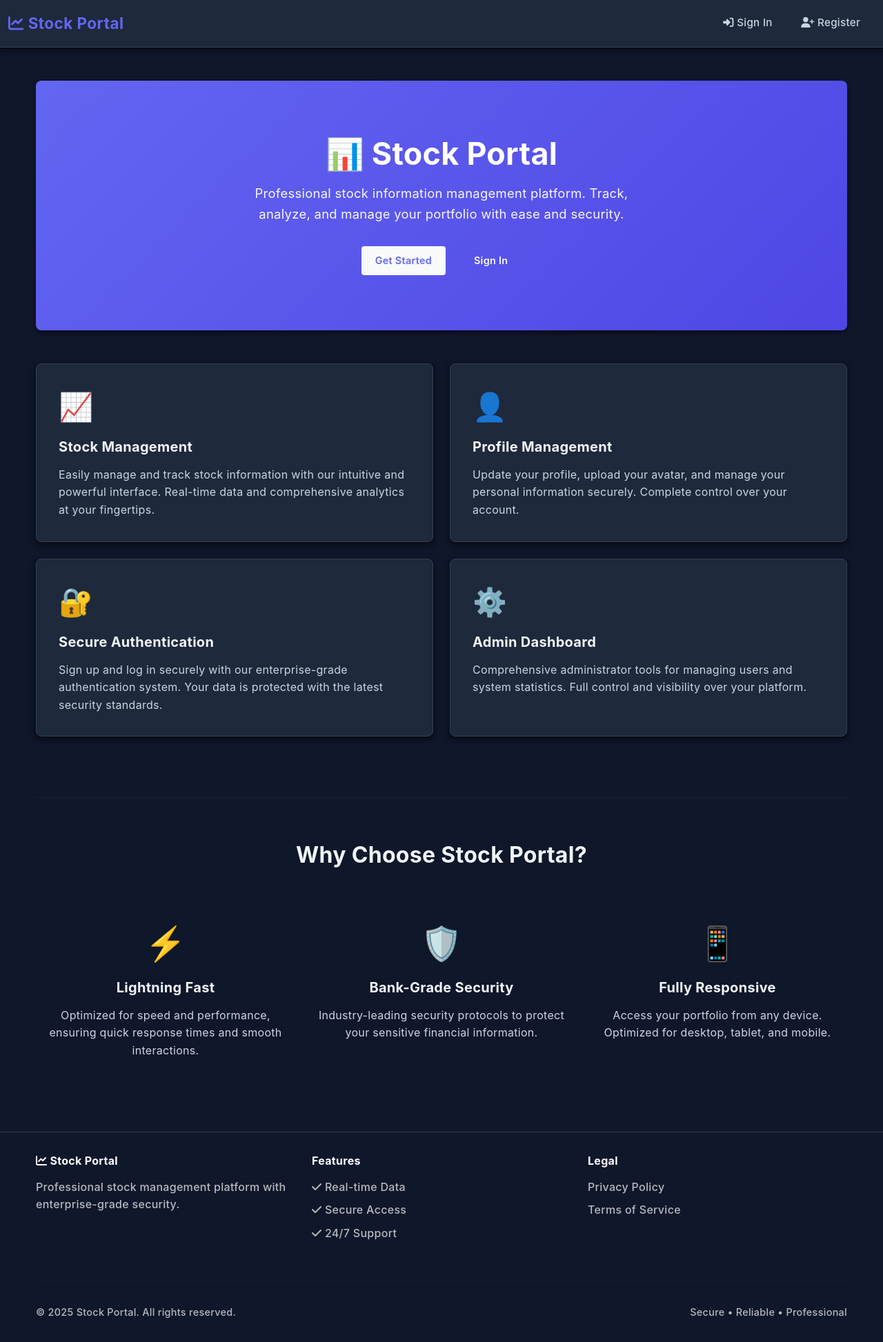
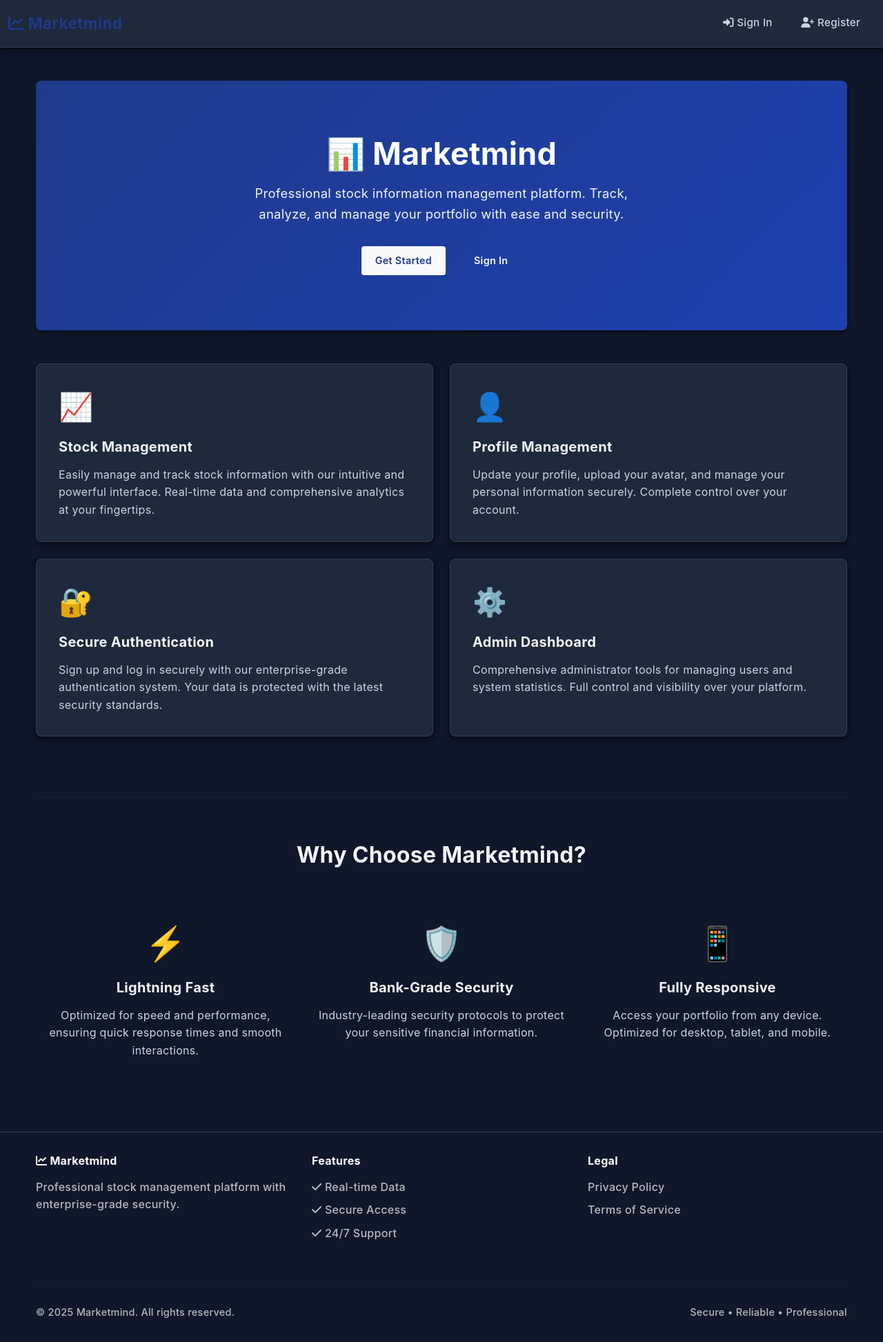
Before and after one commit to faizrp16/FYP, a Node server app: page / in a window 1280 px wide. Shown: the whole page at 69% size. Run offline with Node 20, Linux system fonts and the light colour scheme.

Commit message:
Change website name to Marketmind - Update all page titles and branding - Update navbar and footer - Change all references from Stock Portal to Marketmind

```diff
--- a/app.js
+++ b/app.js
@@ -90,7 +90,7 @@ ensureAdminExists();
 
 // Home
 app.get('/', (req, res) => {
-  res.render('home', { title: 'Stock Portal Home' });
+  res.render('home', { title: 'Marketmind Home' });
 });
 
 // Auth
--- a/public/css/styles.css
+++ b/public/css/styles.css
@@ -3,8 +3,8 @@
    =========================== */
 
 :root {
-  --primary-color: #6366f1;
-  --primary-dark: #4f46e5;
+  --primary-color: #1e3a8a;
+  --primary-dark: #1e40af;
   --secondary-color: #06b6d4;
   --success-color: #10b981;
   --danger-color: #ef4444;
@@ -174,13 +174,13 @@ a:hover {
 .btn-primary {
   background-color: var(--primary-color);
   color: white;
-  box-shadow: 0 1px 3px 0 rgba(26, 115, 232, 0.3);
+  box-shadow: 0 1px 3px 0 rgba(30, 58, 138, 0.3);
 }
 
 .btn-primary:hover {
   background-color: var(--primary-dark);
   transform: translateY(-1px);
-  box-shadow: 0 4px 8px 0 rgba(26, 115, 232, 0.3);
+  box-shadow: 0 4px 8px 0 rgba(30, 58, 138, 0.3);
 }
 
 .btn-primary:active {
@@ -294,7 +294,7 @@ a:hover {
    =========================== */
 
 .hero-section {
-  background: linear-gradient(135deg, #6366f1 0%, #4f46e5 100%);
+  background: linear-gradient(135deg, #1e3a8a 0%, #1e40af 100%);
   color: white;
   padding: 5rem 2rem;
   margin-bottom: 3rem;
--- a/views/home.ejs
+++ b/views/home.ejs
@@ -10,7 +10,7 @@
     <%- include('partials/messages') %>
 
     <div class="hero-section">
-      <h1>📊 Stock Portal</h1>
+      <h1>📊 Marketmind</h1>
       <p>Professional stock information management platform. Track, analyze, and manage your portfolio with ease and security.</p>
       <% if (!currentUser) { %>
         <div style="margin-top: 2rem;">
@@ -64,7 +64,7 @@
     <!-- Feature highlights -->
     <div class="row">
       <div class="col-12 mb-4">
-        <h2 style="text-align: center; color: var(--text-primary); margin-bottom: 3rem;">Why Choose Stock Portal?</h2>
+        <h2 style="text-align: center; color: var(--text-primary); margin-bottom: 3rem;">Why Choose Marketmind?</h2>
       </div>
     </div>
 
--- a/views/login.ejs
+++ b/views/login.ejs
@@ -2,7 +2,7 @@
 <html lang="en">
 <head>
   <%- include('partials/head') %>
-  <title>Login - Stock Portal</title>
+  <title>Login - Marketmind</title>
 </head>
 <body>
 
--- a/views/partials/footer.ejs
+++ b/views/partials/footer.ejs
@@ -3,7 +3,7 @@
     <div class="row">
       <div class="col-md-4 mb-3">
         <h6 style="color: white; margin-bottom: 1rem;">
-          <i class="fas fa-chart-line"></i> Stock Portal
+          <i class="fas fa-chart-line"></i> Marketmind
         </h6>
         <p style="margin: 0;">Professional stock management platform with enterprise-grade security.</p>
       </div>
@@ -22,7 +22,7 @@
     <hr style="border-color: rgba(255,255,255,0.1); margin: 2rem 0;">
     <div class="row align-items-center">
       <div class="col-md-6">
-        <p style="margin: 0; font-size: 0.9rem;">© 2025 Stock Portal. All rights reserved.</p>
+        <p style="margin: 0; font-size: 0.9rem;">© 2025 Marketmind. All rights reserved.</p>
       </div>
       <div class="col-md-6 text-end">
         <p style="margin: 0; font-size: 0.9rem;">Secure • Reliable • Professional</p>
--- a/views/partials/head.ejs
+++ b/views/partials/head.ejs
@@ -1,7 +1,7 @@
 <meta charset="UTF-8">
 <meta name="viewport" content="width=device-width, initial-scale=1.0">
 
-<title><%= title || "Stock Portal" %></title>
+<title><%= title || "Marketmind" %></title>
 
 <!-- Google Fonts for better typography -->
 <link href="https://fonts.googleapis.com/css2?family=Inter:wght@400;500;600;700&family=Roboto+Mono:wght@400;600&display=swap" rel="stylesheet">
--- a/views/partials/navbar.ejs
+++ b/views/partials/navbar.ejs
@@ -1,7 +1,7 @@
 <nav class="navbar navbar-expand-lg navbar-light sticky-top">
   <div class="container-fluid">
     <a class="navbar-brand" href="/">
-      <i class="fas fa-chart-line"></i> Stock Portal
+      <i class="fas fa-chart-line"></i> Marketmind
     </a>
     <button class="navbar-toggler" type="button" data-bs-toggle="collapse" data-bs-target="#navbarNav" aria-controls="navbarNav" aria-expanded="false" aria-label="Toggle navigation">
       <span class="navbar-toggler-icon"></span>
--- a/views/register.ejs
+++ b/views/register.ejs
@@ -2,7 +2,7 @@
 <html lang="en">
 <head>
   <%- include('partials/head') %>
-  <title>Register - Stock Portal</title>
+  <title>Register - Marketmind</title>
 </head>
 <body>
 
--- a/views/users_add.ejs
+++ b/views/users_add.ejs
@@ -2,7 +2,7 @@
 <html lang="en">
 <head>
   <%- include('partials/head') %>
-  <title>Add User - Stock Portal</title>
+  <title>Add User - Marketmind</title>
 </head>
 <body>
   <%- include('partials/navbar') %>
--- a/views/users_edit.ejs
+++ b/views/users_edit.ejs
@@ -2,7 +2,7 @@
 <html lang="en">
 <head>
   <%- include('partials/head') %>
-  <title>Edit User - Stock Portal</title>
+  <title>Edit User - Marketmind</title>
 </head>
 <body>
   <%- include('partials/navbar') %>
```
Also changed, not shown: stock_portal.sql (+16 -11 lines).
